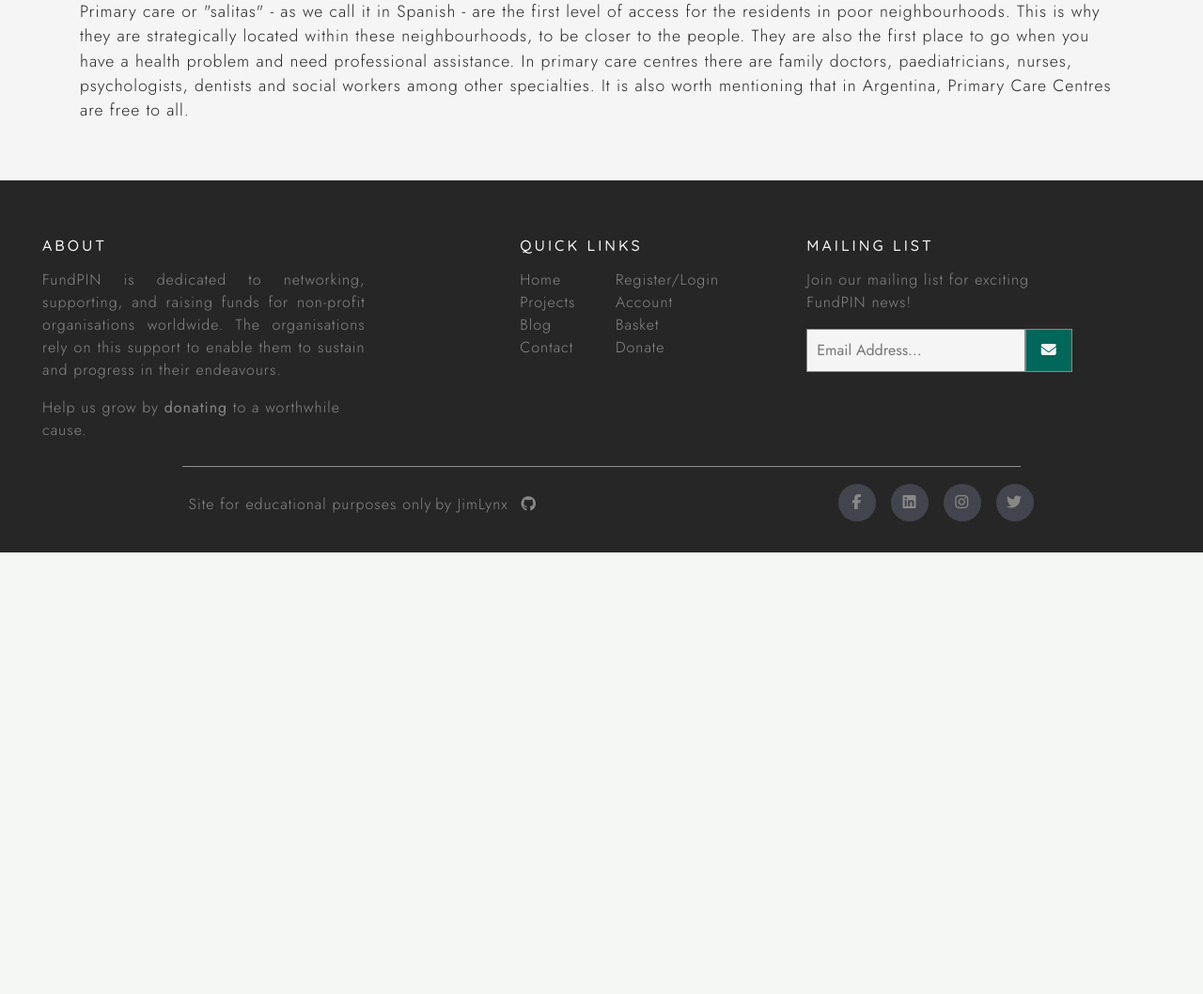
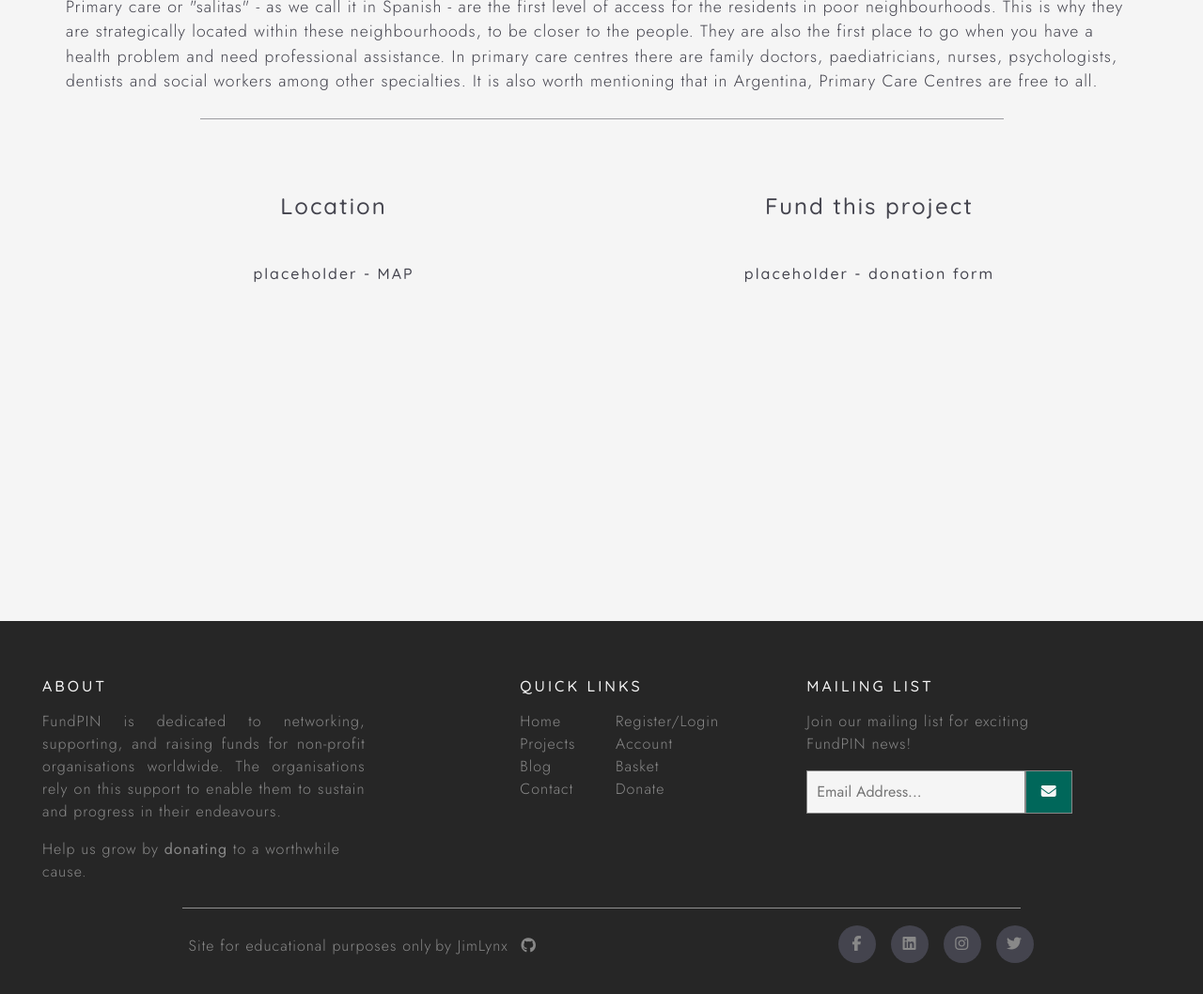
Before and after one commit to JimLynx/fundpin, a Django app: page /projects/1 in a window 1280 px wide. Shown: the part 566-1624 px from the top of the page at 94% size. Before the commit the page ends 1154 px from the top, so only its background shows below. Run offline with Django 3.2, Linux system fonts and the light colour scheme; data comes from the database, SQL or seed files in the repository; parts of the project's set-up code (start-up, migrations or seed data) failed here and were passed over; some libraries are stand-ins or nearby versions; some web fonts are replaced.

Commit message:
Add structure for map and donation form section to project details page

```diff
--- a/projects/static/projects/css/projects.css
+++ b/projects/static/projects/css/projects.css
@@ -1,16 +1,14 @@
-#all-projects {
+#all-projects,
+#project_description,
+#map-donation-section{
     background-color: var(--p-light-grey);
     color: var(--p-dark-grey);
 }
 
-#project_description {
-    background-color: var(--p-light-grey);
-    color: var(--bg-grey);
-}
-
 .pd-img {
     width: 100%;
-    height: auto;
+    height: 200px;
+    object-fit: cover;
 }
 
 /* CREDIT: Project Cards customized from Codepen @https://codepen.io/tgaychey/pen/PROMVy */
@@ -131,6 +129,7 @@
     .project-card {
         height: 28rem
     }
+
     .project-details-wrapper {
         max-height: 0;
         opacity: 0;
@@ -162,6 +161,7 @@
         height: 26rem
     }
 }
+
 @media (min-width: 1200px) {
 
     .project-card {
--- a/projects/templates/projects/project_description.html
+++ b/projects/templates/projects/project_description.html
@@ -10,7 +10,18 @@
 <section id="project_description">
     <div class="container">
         <div class="row">
-            <div class="col-12 col-sm-6">
+            <h2 class="pl-0">Project Description</h2>
+        </div>
+        <div class="hr-dark"></div>
+        <div class="row">
+            <div class="col-12">
+                <h4 class="my-3"><strong>{{ project.name|upper }}</strong></h4>
+            </div>
+        </div>
+
+        <div class="row">
+            <!-- project image -->
+            <div class="col-12 col-sm-7 col-md-8 mt-3">
                 {% if project.image %}
                 <a href="{{ project.image.url }}" target="_blank" class="">
                     <img src="{{ project.image.url }}" class="pd-img" alt="{{ project.name }}">
@@ -21,31 +32,62 @@
                 </a>
                 {% endif %}
             </div>
-            <div class="col-12 col-sm-6">
 
-                <h4>{{ project.name }}</h4>
-                <ul class="list-unstyled mb-2 ml-3">
-                    <!-- Country -->
-                    <li>
-                        <i class="fas fa-globe-europe fa-fw mr-2"></i>{{ project.country.friendly_name }}
-                    </li>
-                    <!-- location -->
-                    <li>
-                        <i class="fas fa-map-marker-alt fa-fw mr-2"></i>{{ project.location }}
-                    </li>
-                    <!-- Category -->
-                    <li>
-                        <i class="fas fa-bullseye mr-2 fa-fw mr-2"></i>{{ project.category.friendly_name }}
-                    </li>
-                </ul>
-                <form action=""></form>
+
+            <!-- project categories -->
+            <div class="col-12 col-sm-5 col-md-4 mt-3">
+
+                <h5 class="d-flex">
+                    <img class="mr-2" style="width: 20px;" src="{% static 'images/svg/globe-icon.svg' %}"
+                        alt="globe icon">
+                    <a class="ml-1"
+                        href="{% url 'projects' %}?country={{ project.country.name }}">{{ project.country.friendly_name }}
+                    </a>
+                </h5>
+                <div class=" align-self-center">
+                    <div class="text-muted mb-2"><i class="fas fa-map-marker-alt fa-fw mr-2"></i>{{ project.location }}
+                    </div>
+                    <div class="text-muted mb-2"><i
+                            class="fas fa-tag fa-fw mr-2"></i>{{ project.category.friendly_name }}
+                    </div>
+                    <div class="text-muted mb-2"><i class="fas fa-map-pin fa-fw mr-2"></i>{{ project.pin_id }}</div>
+                </div>
+                <div class="align-text-bottom">
+                    <a class="btn btn-primary" href="#project-donation-form">Fund this Project!</a>
+                </div>
             </div>
+
+            <div class="row">
+                <!-- project description -->
+                <div class="col-12">
+                    <p>{{ project.description|safe }}</p>
+                </div>
+            </div>
+            <div class="hr-dark"></div>
         </div>
-            <div class="row">
-            <div class="col-12">
-                <p>{{ project.description|safe }}</p>
+</section>
+
+<section id="map-donation-section" class="pt-2">
+
+    <div class="container">
+        <div class="row">
+
+            <!-- map col -->
+            <div class="col-12 col-md-6 mt-3">
+                <h4 class="pl-0 text-center">Location</h4>
+                <h6 class="text-center my-5">placeholder - MAP</h6>
+            </div>
+
+            <!-- Donation form col -->
+            <div class="col-12 col-md-6 mt-3">
+                <h4 class="pl-0 text-center">Fund this project</h4>
+
+                <form action="">
+                    <h6 class="text-center my-5">placeholder - donation form</h6>
+                </form>
             </div>
         </div>
     </div>
 </section>
+
 {% endblock %}
```
